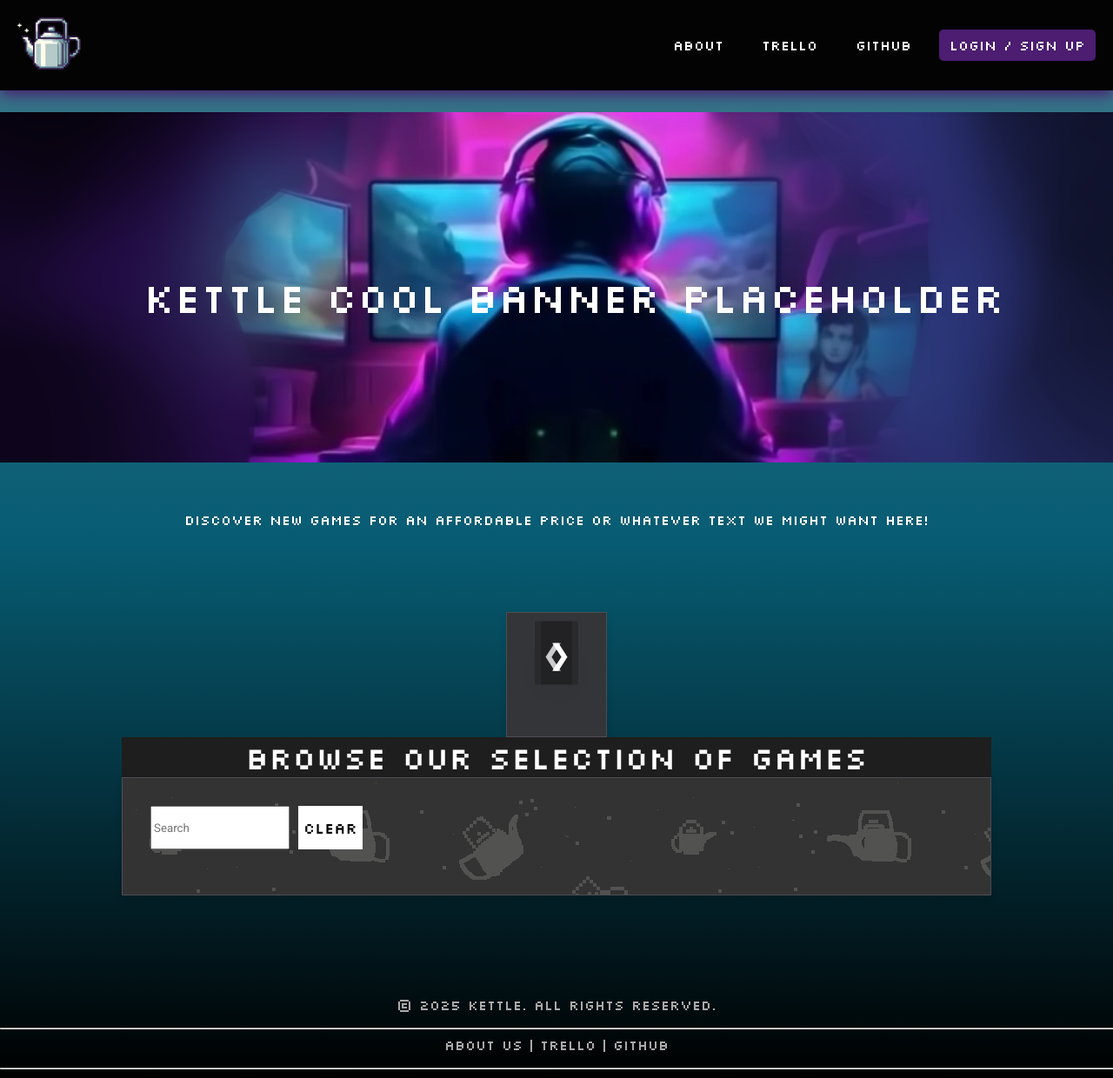
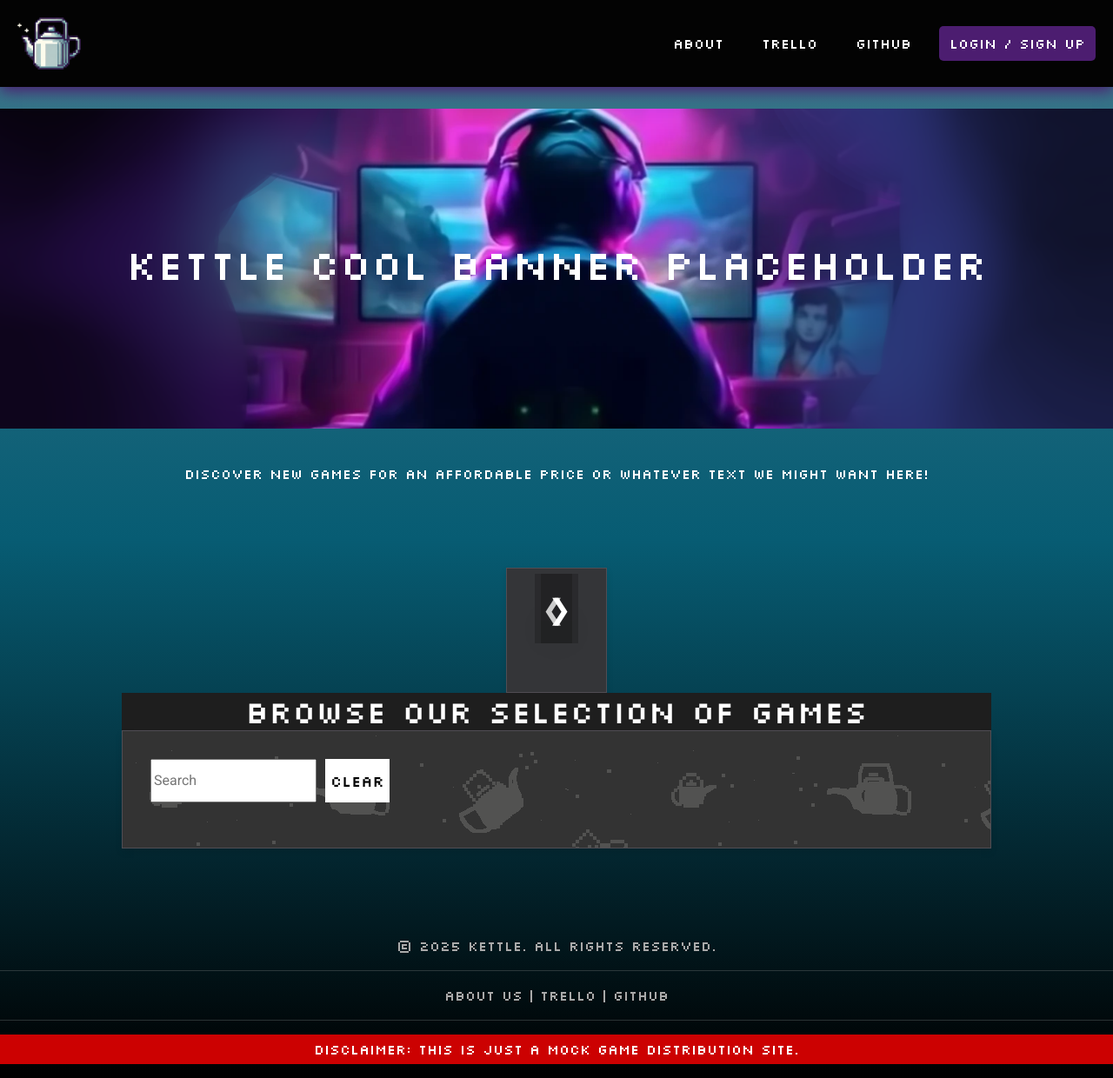
Before and after one commit to Icecreamy8229/kettle, a Flask app: page / in a window 1280 px wide. Shown: the whole page at 87% size. Run offline with Flask 3, Linux system fonts and the light colour scheme; data that the repository does not hold is empty; parts of the project's set-up code (start-up, migrations or seed data) failed here and were passed over; some libraries are stand-ins or nearby versions.

Commit message:
bringing bootstrap back... forgot we use it for our alerts. instead, renamed .container class to .content-container to not interfere with builtin bootstrap container

```diff
--- a/static/slider.css
+++ b/static/slider.css
@@ -2,7 +2,7 @@ body {
 	background-color: #f8fafc;
 }
 
-.container {
+.content-container {
 	padding: 2rem;
 }
 
--- a/static/styles.css
+++ b/static/styles.css
@@ -1,3 +1,5 @@
+
+
 /* General body styles */
 html, body {
     height: 100%;
@@ -9,6 +11,10 @@ html, body {
     padding: 0;
     overflow-x: hidden;
 }
+
+
+
+
 
 button {
     font-family: 'Silkscreen', sans-serif;
@@ -284,7 +290,7 @@ header h1 {
 
 
 
-.container {
+.content-container {
     /* Container for the main content */
 
     margin: 0 auto;
@@ -299,8 +305,8 @@ header h1 {
 
 
 
-.container p,
-.container input {
+.content-container p,
+.content-container input {
     font-family: 'Roboto', sans-serif;
 }
 
@@ -807,6 +813,12 @@ footer ul li a:hover {
 
 }
 
+/* ALERT STYLES */
+
+.
+
+/* END OF ALERT STYLES */
+
 #searchbar-row:last-of-type(button) {
     justify-content: flex-end;
 }
--- a/templates/about.html
+++ b/templates/about.html
@@ -103,7 +103,7 @@
         <div class="about-container">
 
             <div class="about-wrapper">
-                <div class="about-kettle container">
+                <div class="about-kettle content-container">
                     <h1>About Kettle</h1>
                     <p class="type-text">
                         Kettle is meant to be a mock game distribution site that is similar to that of Steam.
@@ -113,7 +113,7 @@
 
                 <img src="static/images/kettlelogo.png" alt="Kettle Logo" class="about-image">
 
-                <div class="team-box container">
+                <div class="team-box content-container">
                     <h1>Our Team</h1>
                     <ul>
                         <li class="type-text">Brendan Fulmerhouser</li>
--- a/templates/base.html
+++ b/templates/base.html
@@ -12,7 +12,13 @@
     <meta name="viewport" content="width=device-width, initial-scale=1.0">
     <link rel="icon" href="../static/images/kettlelogo.png" type="image/x-icon">
 
+    <link href="https://cdn.jsdelivr.net/npm/bootstrap@5.3.3/dist/css/bootstrap.min.css" rel="stylesheet">
+
+
+    <script src="https://cdn.jsdelivr.net/npm/bootstrap@5.3.3/dist/js/bootstrap.bundle.min.js"></script>
     <link href="../static/styles.css" rel="stylesheet">
+
+
 
     <link rel="preconnect" href="https://fonts.googleapis.com">
     <link rel="preconnect" href="https://fonts.gstatic.com" crossorigin>
--- a/templates/cart.html
+++ b/templates/cart.html
@@ -1,12 +1,12 @@
 {% extends "base.html" %}
 {% block head %}
 <style>
-    .container {
+    .content-container {
         text-align: center;
         color: white;
     }
 
-    .container hr {
+    .content-container hr {
         width: 100%;
         margin: 20px auto;
         border: 1px solid black;
--- a/templates/eml_verify.html
+++ b/templates/eml_verify.html
@@ -13,7 +13,7 @@
             font-family: Arial, sans-serif;
             padding: 20px;
         }
-        .container {
+        .content-container {
             max-width: 600px;
             margin: auto;
             background-color: #1e1e1e;
--- a/templates/game.html
+++ b/templates/game.html
@@ -3,7 +3,7 @@
     <link rel="stylesheet" href="../static/slider.css">
     <style>
 
-            .container p {
+            .content-container p {
                 font-size: 1.2em;
             }
 
--- a/templates/index.html
+++ b/templates/index.html
@@ -94,7 +94,7 @@
         <main>
             <div class="outer-container">
             <h1>Browse our selection of Games</h1>
-                <div  class="container bg-kettle">
+                <div  class="content-container bg-kettle">
 
                     <div id="searchbar-row">
 
--- a/templates/library.html
+++ b/templates/library.html
@@ -15,7 +15,7 @@
         {% include 'flash.html' %}
         <div class="outer-container">
             <h1 class="type-text">{{ current_user.user_alias }}'s Library</h1>
-            <div class="container">
+            <div class="content-container">
 
                 <div>
                     {% if games %}
--- a/templates/login.html
+++ b/templates/login.html
@@ -148,7 +148,7 @@
     {% include 'flash.html' %}
 
 
-    <div class="container" style="width: 60%; min-width: 320px" id="login-container">
+    <div class="content-container" style="width: 60%; min-width: 320px" id="login-container">
         <img src="static/images/kettlelogo.png" alt="logo">
         <h2>Login</h2>
         <form method="POST" action="{{ url_for('routes.login_route') }}">
@@ -163,7 +163,7 @@
     </div>
 
 
-    <div class="container" id="signup-container">
+    <div class="content-container" id="signup-container">
         <h2>Sign Up</h2>
         <form id="signup-form" method="POST" action="{{ url_for('routes.signup_route') }}">
             <input type="hidden" name="csrf_token" value="{{ csrf_token() }}"/>
--- a/templates/slider.html
+++ b/templates/slider.html
@@ -8,7 +8,7 @@ You can see an example of how its being done in the game route.
 <script src="../static/slider.js"></script>
 {% endblock %}
 
-<section class="container">
+<section class="content-container">
 	<div class="slider-wrapper">
 		<div class="slider">
             {% for media in media_files %}
--- a/templates/submission.html
+++ b/templates/submission.html
@@ -2,7 +2,7 @@
 {% block content %}
 <body>
 {% include 'navbar.html' %}
-<div class="container">
+<div class="content-container">
 <form method="POST" enctype="multipart/form-data" action="{{ url_for('routes.submit_game_route') }}">
 {# This form will be used to submit a game, with image and videos #}
     <input type="hidden" name="csrf_token" value="{{ csrf_token() }}">
--- a/templates/user.html
+++ b/templates/user.html
@@ -11,7 +11,7 @@
         display: block;
     }
 
-    .container {
+    .content-container {
         max-width: 650px;
         min-width: 340px;
         position: relative;
```
